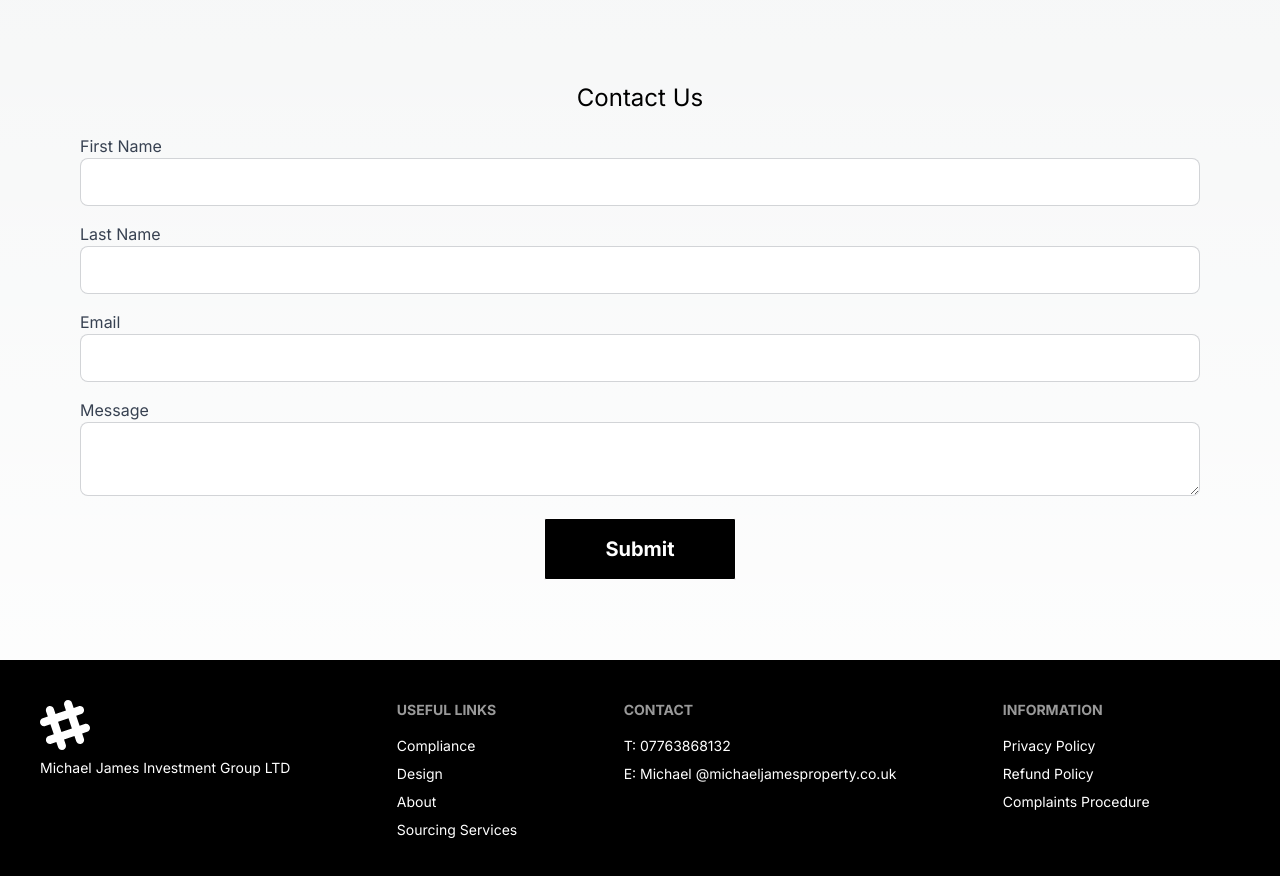
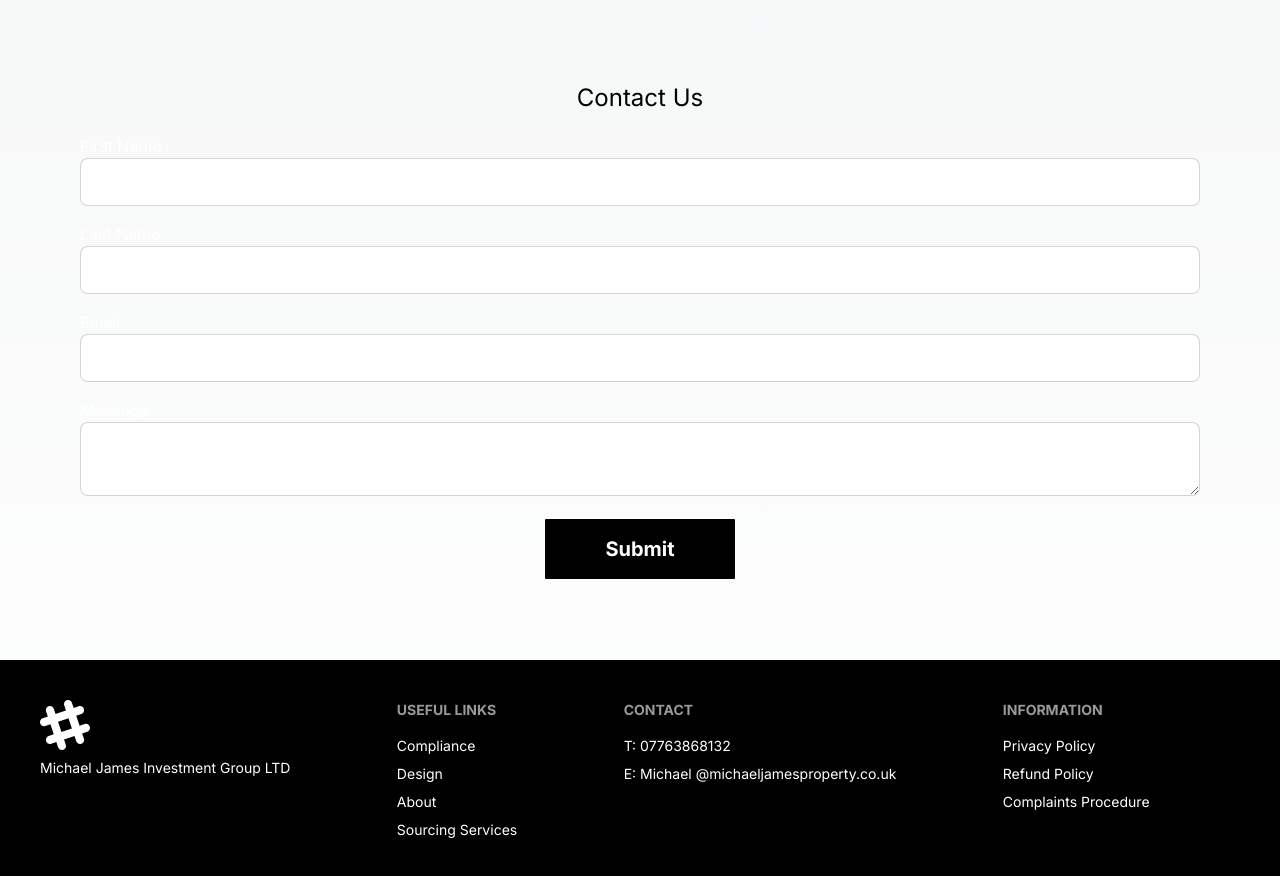
Before and after one commit to shar27/michaeljames, a Next.js app: page / in a window 1280 px wide. Shown: the part 3400-4276 px from the top of the page. Built offline with nearby package versions, Linux system fonts and the light colour scheme.

Commit message:
input label update

```diff
--- a/src/app/components/ContactForm.jsx
+++ b/src/app/components/ContactForm.jsx
@@ -74,7 +74,7 @@ function ContactForm() {
       <h1 className="text-2xl mb-5 text-center">Contact Us</h1>
       <form onSubmit={handleSubmit} className="">
         <div className="mb-4">
-          <label className="block text-gray-700">First Name</label>
+          <label className="block text-white">First Name</label>
           <input
             type="text"
             name="firstname"
@@ -85,7 +85,7 @@ function ContactForm() {
           />
         </div>
         <div className="mb-4">
-          <label className="block text-gray-700">Last Name</label>
+          <label className="block text-white">Last Name</label>
           <input
             type="text"
             name="lastname"
@@ -96,7 +96,7 @@ function ContactForm() {
           />
         </div>
         <div className="mb-4">
-          <label className="block text-gray-700">Email</label>
+          <label className="block text-white">Email</label>
           <input
             type="email"
             name="email"
@@ -107,7 +107,7 @@ function ContactForm() {
           />
         </div>
         <div className="mb-4">
-          <label className="block text-gray-700">Message</label>
+          <label className="block text-white">Message</label>
           <textarea
             name="message"
             value={formData.message}
```
